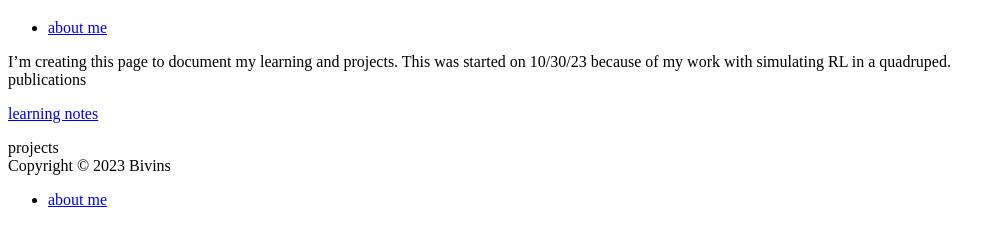
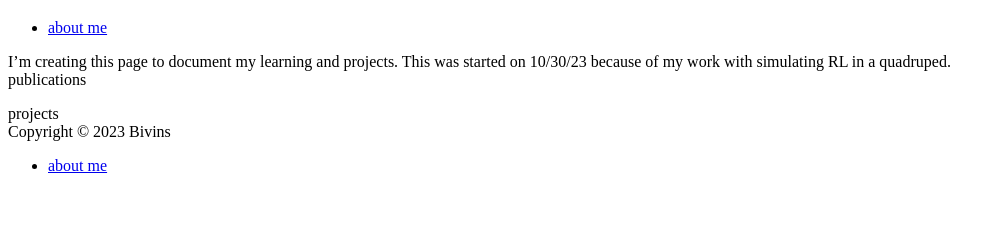
Before and after one commit to jbivins25/jbivins25.github.io, a plain HTML site: page index.html in a window 1280 px wide. Shown: the part 61-304 px from the top of the page, without its empty margins (0-1005 px from the left). Drawn offline with Linux system fonts and the light colour scheme.

Commit message:
Update index.html

```diff
--- a/index.html
+++ b/index.html
@@ -40,16 +40,6 @@
     </ul>
   </section>
 
-
-    <section id="blog">
-    <span class="h1"><a href="https://ei5uke.github.io/">learning notes</a></span>
-
-
-
-
-
-
-
     <ul class="post-list">
     </ul>
 
```
